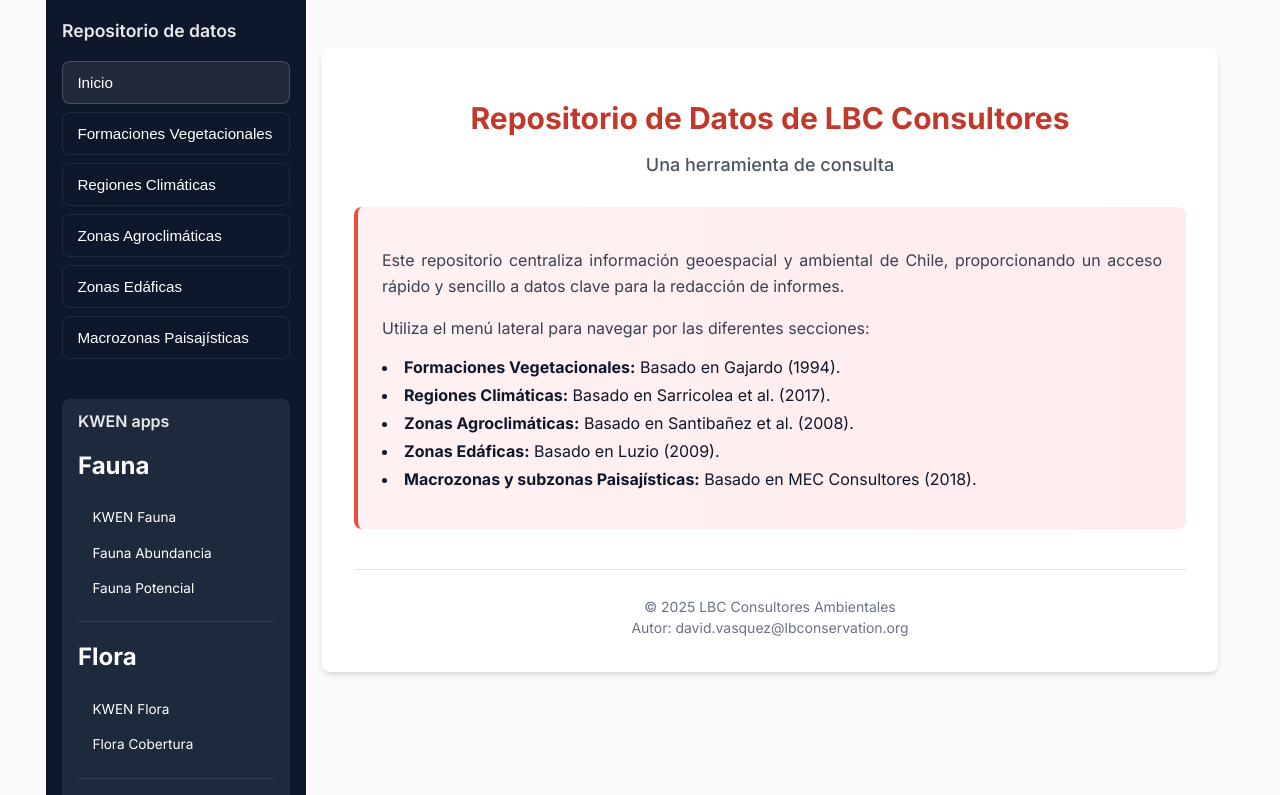
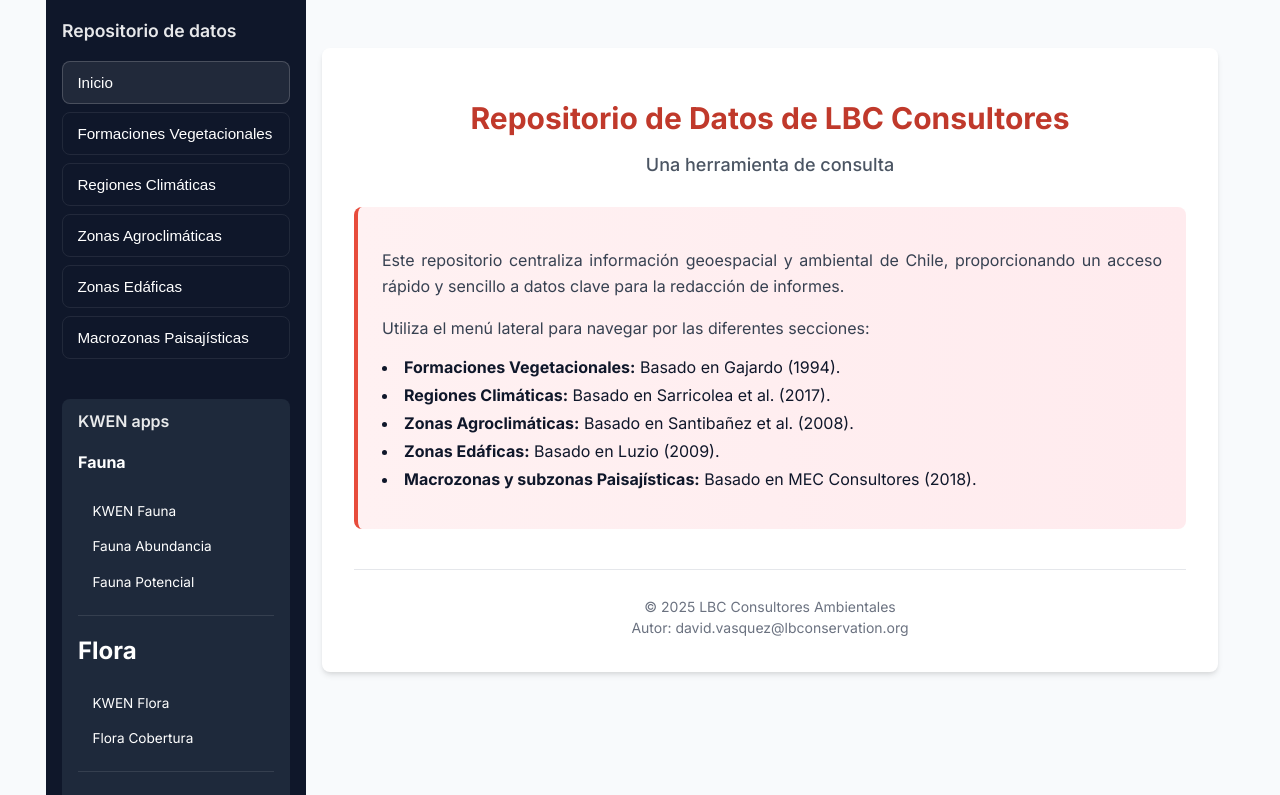
Before and after one commit to dnvasquez/repositorio-lbc, a React (Vite) app: page / in a window 1280 px wide. Shown: the top 795 px of the page. Built offline with nearby package versions, Linux system fonts and the light colour scheme.

Commit message:
Update App.jsx

```diff
--- a/src/App.jsx
+++ b/src/App.jsx
@@ -43,7 +43,7 @@
 
         <div className="sidebar-section">
           <h2>KWEN apps</h2>
-          <h1>Fauna</h1>
+          <h4>Fauna</h4>
           <a href="https://www.appsheet.com/start/82a7a1d0-aa58-4f81-988f-4f85eb9b4553#appName=KWENfauna-337919552-24-10-08&page=dashboard&table=DarwinCore&view=Centro+de+descargas" target="_blank" rel="noopener noreferrer" className="sidebar-link">
             KWEN Fauna
           </a>
```
